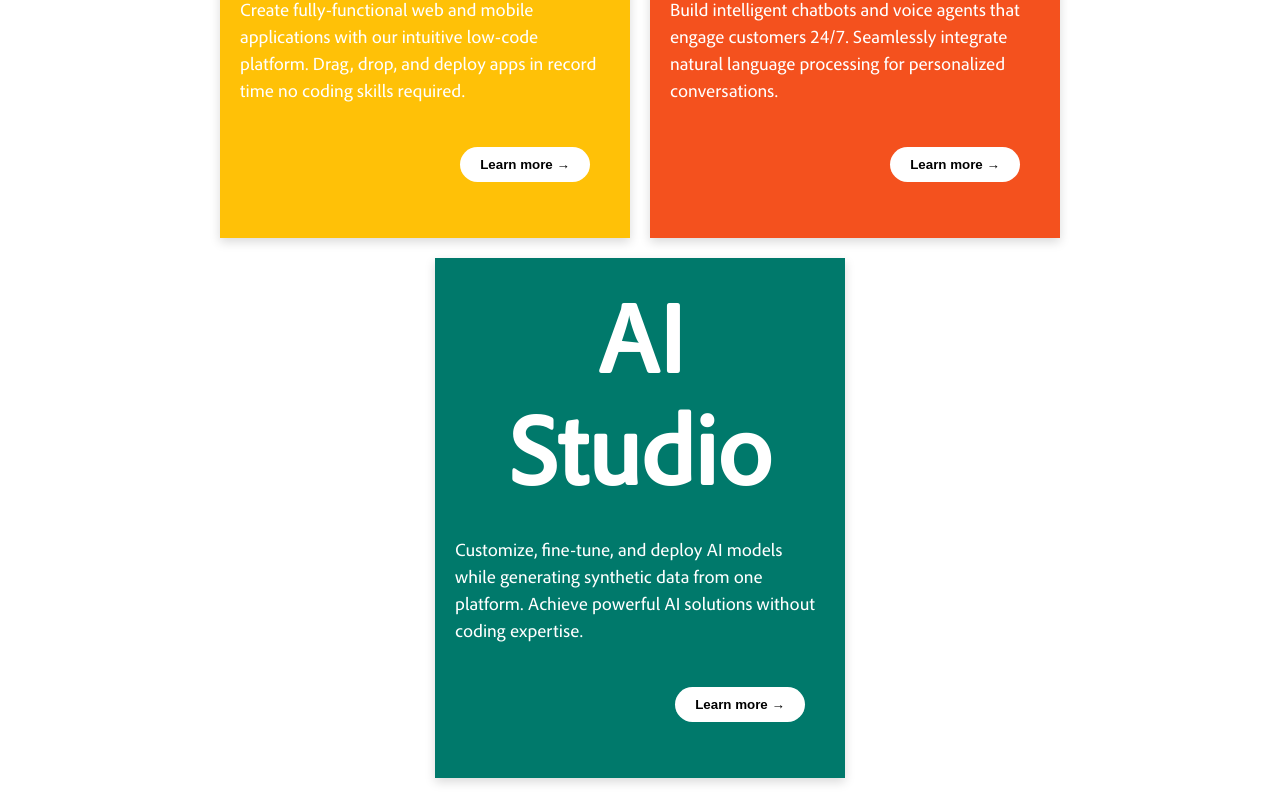
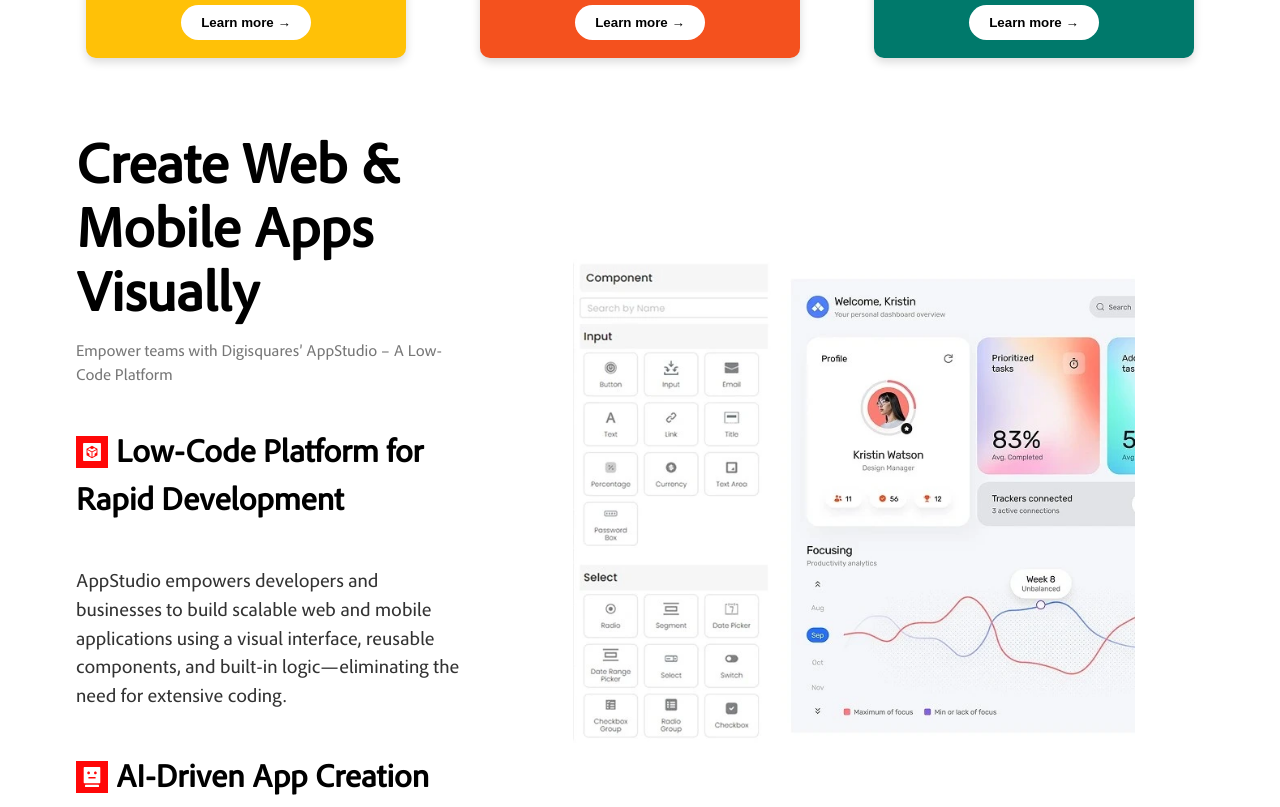
Before and after one commit to worksquares/nextweb, a Next.js app: page / in a window 1280 px wide. Shown: the part 1113-1920 px from the top of the page. Built offline with nearby package versions, Linux system fonts and the light colour scheme.

Commit message:
resolution

```diff
--- a/components/NewHomeSlider.tsx
+++ b/components/NewHomeSlider.tsx
@@ -6,6 +6,7 @@
 import CustomImage from "../@/components/customImage";
 import redVector from "../public/svg/redvector.svg"
 import Image from "next/image";
+import Screen from "../comp/Screen";
 
 interface Card {
     image: string;
@@ -58,6 +59,7 @@
 
     return (
       <div className={styles.container}>
+        {/* <Screen> */}
         <h2 className={styles.title}>Know more about us</h2>
         <Slider {...settings} className={styles.carousel}>
           {cards.map((card, index) => (
@@ -109,6 +111,7 @@
             </div>
           ))}
         </Slider>
+        {/* </Screen> */}
       </div>
     );
 };
--- a/components/StudioSection.tsx
+++ b/components/StudioSection.tsx
@@ -1,5 +1,6 @@
 import React from 'react';
 import styles from '../styles/comp/StudioSection.module.css'
+import Screen from '../comp/Screen';
 
 interface StudioCardProps {
   title: string;
@@ -17,7 +18,7 @@
     <div className={styles.studioCard} style={{ backgroundColor }}>
       <h1 className={styles.title}>{title}</h1>
       <p style={{fontSize:18}}className={styles.description}>{description}</p>
-      <a href={link} style={{ textDecoration: 'none',marginLeft:"200px" }}>
+      <a href={link} style={{ textDecoration: 'none' }}>
         <button className={styles.learnMoreButton}>Learn more →</button>
       </a>
     </div>
@@ -26,11 +27,13 @@
 
 const StudioSection: React.FC<StudioSectionProps> = ({ cardsData }) => {
   return (
+      <Screen>
     <div className={styles.studioSection}>
       {cardsData.map((card, index) => (
         <StudioCard key={index} {...card} />
       ))}
     </div>
+      </Screen>
   );
 };
 
--- a/pages/nextweb/Home.tsx
+++ b/pages/nextweb/Home.tsx
@@ -174,14 +174,18 @@
 
   return (
     <>
-      <Menu />
+    <Menu />
       <AccelerateSection />
       <StudioSection cardsData={studioCardsData} />
+      <Screen>
       <ImageLeftRight ImageCardPropsList={newcards} Homepage />
+      </Screen>
       <MultiAgentSection />
+
       <NewHomeSlider cards={cards} />
       <MainFooter />
     </>
+
   );
 };
 export default Home;
--- a/styles/comp/StudioSection.module.css
+++ b/styles/comp/StudioSection.module.css
@@ -7,24 +7,23 @@
   transition: transform 0.3s ease;
   display: flex;
   flex-direction: column;
-  justify-content: center;
   align-items: center;
   width: 100%;
-  max-width: 420px;
-  height: 520px;
+  max-width: 320px;
+  height: 340px;
   margin: 0 ;
+  border-radius: 10px;
 }
 
 .studioCard h1 {
-  font-size: 98px;
+  font-size: 3rem;
   font-weight: bold;
   margin: 0;
   text-align: center;
-  line-height: 7rem;
 }
 
 .studioCard p {
-  font-size: 44px;
+  font-size: 1.2rem;
   text-align: left;
   margin: 20px 0;
 }
@@ -37,17 +36,14 @@
   border: none;
   border-radius: 20px;
   cursor: pointer;
-  /* margin-left: 150px; */
   margin: 20px auto;
   width: 130px;
-
 }
 
 .studioSection {
   display: flex;
-  gap: 30px;
   padding: 30px;
-  justify-content: center;
+  justify-content: space-between;
   align-items: center;
   margin: 0 ;
   flex-wrap: wrap;
@@ -62,17 +58,16 @@
     padding: 15px;
   }
 
-  .studioCard h2 {
-    font-size: 24px;
+  .studioCard h1 {
+    font-size: 3rem;
   }
 
   .studioCard p {
-    font-size: 14px;
+    font-size: 1.2rem;
   }
 
   .studioSection {
     padding: 15px;
-    gap: 15px;
   }
   .learnMoreButton {
     background-color: white;
@@ -81,7 +76,6 @@
     border: none;
     border-radius: 20px;
     cursor: pointer;
-    /* margin-left: 150px; */
    margin:10px;
     width: 130px;
 
@@ -91,20 +85,16 @@
 @media only screen and (min-width: 481px) and (max-width: 768px) {
   .studioCard {
     width: 100%;
-    max-width: 350px;
+    max-width: 320px;
     padding: 18px;
   }
 
-  .studioCard h2 {
-    font-size: 32px;
+  .studioCard h1 {
+    font-size: 3rem;
   }
 
   .studioCard p {
-    font-size: 15px;
-  }
-
-  .studioSection {
-    gap: 20px;
+    font-size: 1.2rem;
   }
 }
 
@@ -112,17 +102,14 @@
 @media only screen and (min-width: 769px) {
   .studioCard {
     width: 100%;
-    max-width: 410px;
+    max-width: 320px;
   }
 
-  .studioCard h2 {
-    font-size: 40px;
+  .studioCard h1 {
+    font-size: 3rem;
   }
 
   .studioCard p {
-    font-size: 16px;
-  }
-  .studioSection {
-    gap: 20px;
+    font-size: 1.2rem;
   }
 }
```
